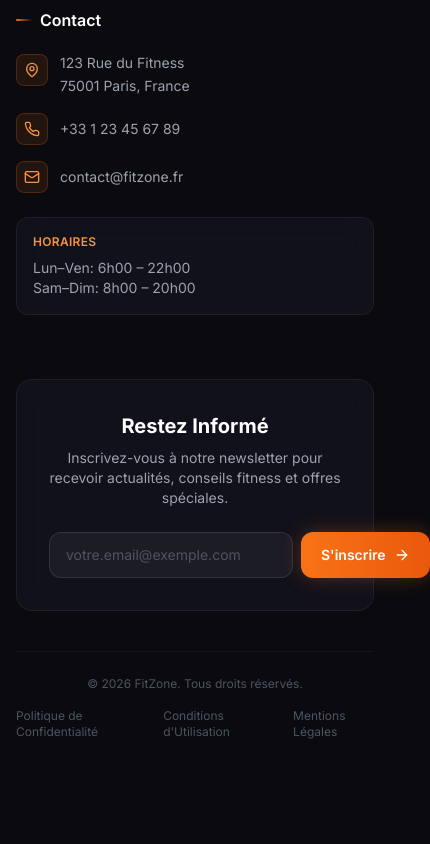
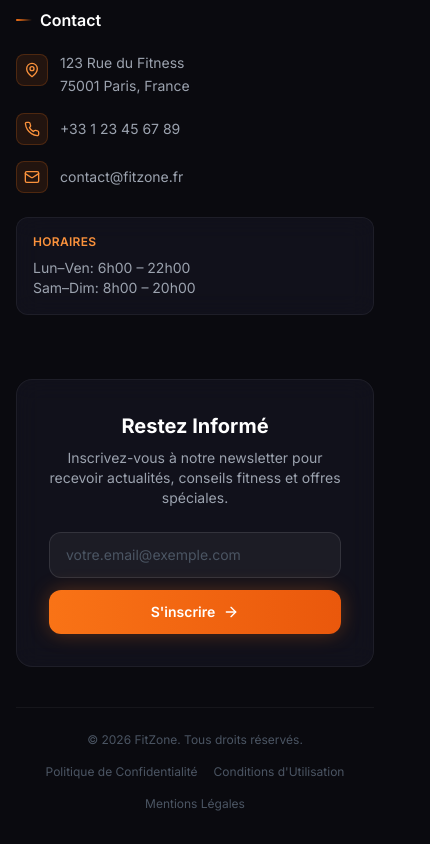
Before and after one commit to gabrielhalimengone/Fitzone, a React (Vite) app in the folder project/: page /contact in a window 390 px wide. Shown: the part 3121-3965 px from the top of the page, 430 px wide, since content can reach past the window. Before the commit the page ends 3893 px from the top, so only its background shows below. Built offline with nearby package versions, Linux system fonts and the light colour scheme.

Commit message:
responsiv2

```diff
--- a/project/src/components/Footer.tsx
+++ b/project/src/components/Footer.tsx
@@ -152,7 +152,7 @@ const Footer = () => {
           </p>
           <form
             onSubmit={(e) => e.preventDefault()}
-            className="flex max-w-md mx-auto gap-2"
+            className="flex flex-col sm:flex-row max-w-md mx-auto gap-3 sm:gap-2"
           >
             <input
               type="email"
@@ -162,7 +162,7 @@ const Footer = () => {
             />
             <button
               type="submit"
-              className="btn-primary px-5 py-3 rounded-xl text-sm whitespace-nowrap flex items-center gap-2"
+              className="btn-primary px-5 py-3 rounded-xl text-sm whitespace-nowrap flex justify-center items-center gap-2 w-full sm:w-auto"
             >
               S'inscrire
               <ArrowRight className="h-4 w-4" />
@@ -171,9 +171,9 @@ const Footer = () => {
         </div>
 
         {/* Bottom bar */}
-        <div className="pt-6 border-t border-white/5 flex flex-col md:flex-row justify-between items-center gap-4 text-gray-600 text-xs">
+        <div className="pt-6 border-t border-white/5 flex flex-col md:flex-row justify-between items-center gap-4 text-gray-600 text-xs text-center md:text-left">
           <p>© {currentYear} FitZone. Tous droits réservés.</p>
-          <div className="flex space-x-6">
+          <div className="flex flex-wrap justify-center items-center gap-4 sm:gap-6">
             {['Politique de Confidentialité', "Conditions d'Utilisation", 'Mentions Légales'].map((item) => (
               <a key={item} href="#" className="hover:text-gray-300 transition-colors duration-200">
                 {item}
```
